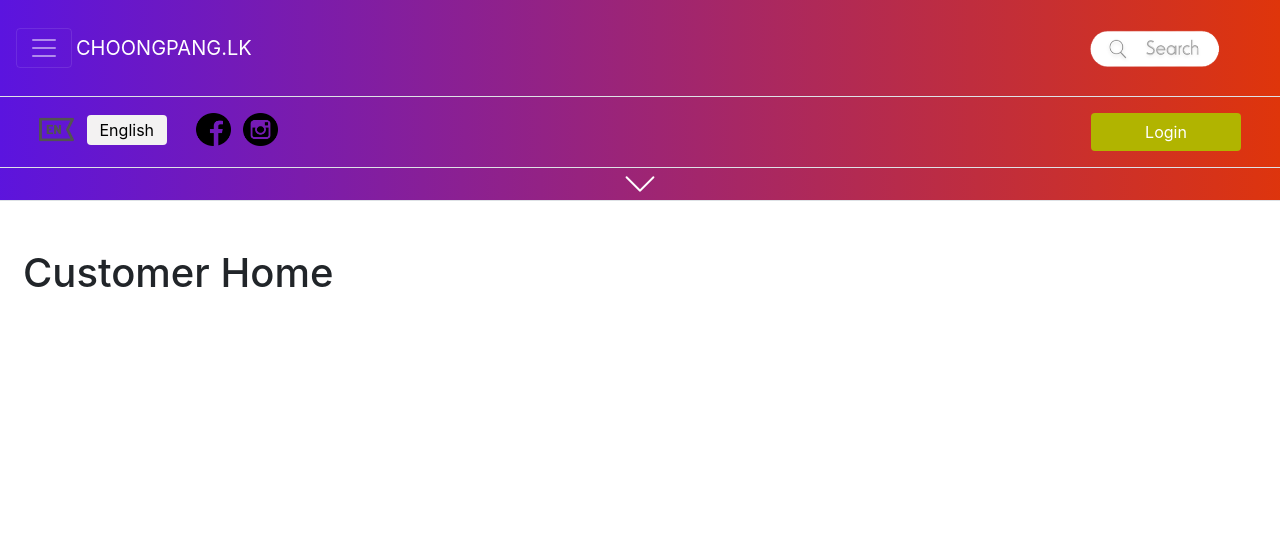
After one commit to UnrealisticSolutions/CP_Project, a Flask app: page /home in a window 1280 px wide. The commit adds this page. Shown: the top 537 px of the page. Run offline with Flask 2, Linux system fonts and the light colour scheme; some libraries are stand-ins or nearby versions.

Commit message:
Changed Mainly Login and Added New Route File(Home)

```diff
--- /dev/null
+++ b/app/Home/Route.py
@@ -0,0 +1,8 @@
+from flask import *
+
+
+Home = Blueprint('Home', __name__)
+
+@Home.route('/home',methods = ['GET','POST'])
+def home():
+    return render_template('Home/CustomerHome.html')
--- a/app/__init__.py
+++ b/app/__init__.py
@@ -14,7 +14,9 @@ file_handler.setLevel(WARNING)
 app.logger.addHandler(file_handler)
 
 from app.RegisterLogin.Route import LoginRegister
+from app.Home.Route import Home
 
 app.config.from_object(Config)
 
 app.register_blueprint(LoginRegister)
+app.register_blueprint(Home)
--- /dev/null
+++ b/app/templates/Home/CustomerHome.html
@@ -0,0 +1,5 @@
+<!-- Including Header FIle -->
+{% extends '/MainOutline/MainOutline.html' %}
+{% block content %}
+    <h1>Customer Home</h1>
+{% endblock %}
--- /dev/null
+++ b/app/templates/Home/DeliverHome.html
@@ -0,0 +1,5 @@
+<!-- Including Header FIle -->
+{% extends '/MainOutline/MainOutline.html' %}
+{% block content %}
+    <h1>Deliver Home</h1>
+{% endblock %}
--- a/app/templates/Login/Login.html
+++ b/app/templates/Login/Login.html
@@ -36,7 +36,7 @@
     <div class="limiter">
         <div class="container-login100">
             <div class="wrap-login100">
-                <form class="login100-form validate-form">
+                <form class="login100-form validate-form" style="background-color: hsl(0, 15%, 90%,0.2);">
                     <span class="login100-form-title p-b-43">
 						{{headerTitle}}
 					</span>
@@ -94,7 +94,7 @@
                     </div>
                 </form>
 
-                <div class="login100-more" style="background-image: url('{{url_for('')}}');">
+                <div class="login100-more" style="background-image: url('{{url_for('static',filename='Images/LoginPage/Images/Bakery2.jpg')}}');">
                 </div>
             </div>
         </div>
```
Also changed, not shown: app/Home/__init__.py (added), app/static/Images/LoginPage/Images/Bakery.jpg (added), app/static/Images/LoginPage/Images/Bakery2.jpg (added).
